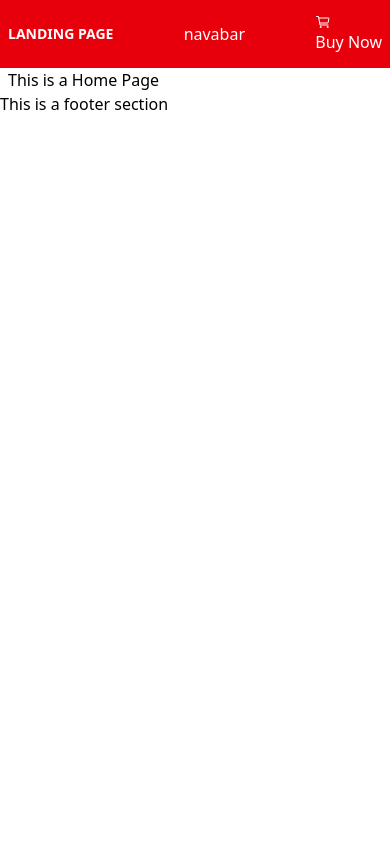
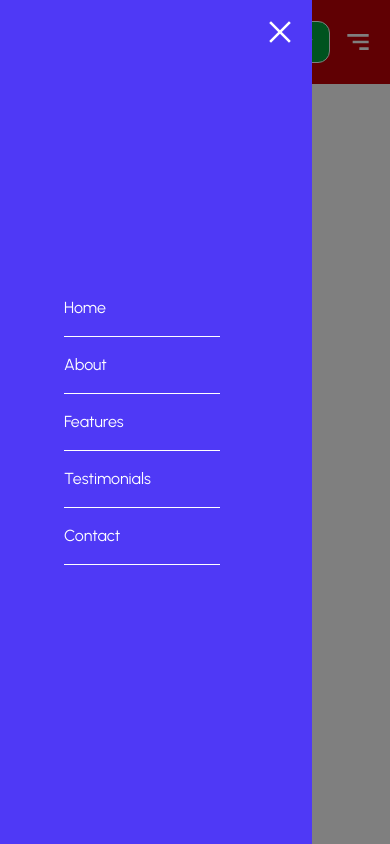
Before and after one commit to ansariali-merndev/00_LandingPage, a Next.js app: page / in a window 390 px wide. Built offline with nearby package versions, Linux system fonts and the light colour scheme.

Commit message:
Navbar completed but facing little problem

```diff
--- a/src/app/layout.tsx
+++ b/src/app/layout.tsx
@@ -1,19 +1,23 @@
 import "./globals.css";
 import React from "react";
-import { Footer } from "../components/footer/Footer";
-import Navbar from "../components/header/ResponsiveNav";
+import { Urbanist } from "next/font/google";
+import Navbar from "@/components/header/ResNav";
 
 type RootLayoutProps = {
   children: React.ReactNode;
 };
 
+const urbanist = Urbanist({
+  subsets: ["latin"],
+  weight: ["400", "500", "600", "700", "800", "900"],
+});
+
 export default function RootLayout({ children }: RootLayoutProps) {
   return (
     <html lang="en">
-      <body>
+      <body className={urbanist.className}>
         <Navbar />
-        <section className="mx-2 sm:mx-4 md:mx-12 lg:mx-18">{children}</section>
-        <Footer />
+        {children}
       </body>
     </html>
   );
--- a/src/components/Header/MobNav.jsx
+++ /dev/null
@@ -1,7 +0,0 @@
-export default function MobNav() {
-  return (
-    <>
-      <h2>Mobile Navbar</h2>
-    </>
-  );
-}
--- a/src/components/Header/Navbar.jsx
+++ /dev/null
@@ -1,7 +0,0 @@
-export default function Nav() {
-  return (
-    <>
-      <h2>navabar</h2>
-    </>
-  );
-}
--- a/src/components/Header/ResponsiveNav.jsx
+++ /dev/null
@@ -1,22 +0,0 @@
-import MobNav from "./MobNav";
-import Nav from "./Navbar";
-import { IoCartOutline } from "react-icons/io5";
-
-export default function Navbar() {
-  return (
-    <header className="flex items-center justify-between h-[8vh] sm:h-[10vh] bg-red-600 px-2 sm:px-4 md:px-12 lg:px-18 text-white">
-      <div className="font-bold uppercase text-[14px] sm:text-xl ">
-        Landing Page
-      </div>
-      <div>
-        <Nav />
-      </div>
-      <div>
-        <span>
-          <IoCartOutline />
-          <button>Buy Now</button>
-        </span>
-      </div>
-    </header>
-  );
-}
--- /dev/null
+++ b/src/components/header/MobNav.tsx
@@ -0,0 +1,36 @@
+"use client";
+import { AiOutlineClose } from "react-icons/ai";
+
+type props = {
+  isOpen: boolean;
+  onClose: () => void;
+};
+
+export default function MobNav({ isOpen, onClose }: props) {
+  return (
+    <div className="lg:hidden">
+      <div
+        className={`fixed inset-0 transform transition-all duration-300 z-[102] bg-black ${
+          isOpen ? "opacity-50" : "opacity-0"
+        }  w-full h-screen`}
+      ></div>
+      <div
+        className={`text-white fixed inset-0 flex flex-col justify-center h-full bg-indigo-600 w-[80%] sm:w-[60%] z-[1010] transform transition-transform duration-300 ${
+          isOpen ? "translate-x-0" : "-translate-x-full"
+        }`}
+      >
+        <span
+          className="absolute top-4 right-4 z-[1200] cursor-pointer"
+          onClick={onClose}
+        >
+          <AiOutlineClose className="text-white h-8 w-8" />
+        </span>
+        <p className="border-b cursor-pointer py-4 w-1/2 ml-16">Home</p>
+        <p className="border-b cursor-pointer py-4 w-1/2 ml-16">About</p>
+        <p className="border-b cursor-pointer py-4 w-1/2 ml-16">Features</p>
+        <p className="border-b cursor-pointer py-4 w-1/2 ml-16">Testimonials</p>
+        <p className="border-b cursor-pointer py-4 w-1/2 ml-16">Contact</p>
+      </div>
+    </div>
+  );
+}
--- /dev/null
+++ b/src/components/header/Nav.tsx
@@ -0,0 +1,32 @@
+import { IoCartOutline } from "react-icons/io5";
+import { BiMenuAltRight } from "react-icons/bi";
+
+type props = {
+  onMenuClick: () => void;
+};
+
+export default function Nav({ onMenuClick }: props) {
+  return (
+    <header className="bg-red-700 text-white flex justify-between items-center px-4 sm:px-12 md:px-18 lg:px-24 h-[10vh] z-[100]">
+      <h2>Landing Page</h2>
+      <nav className="hidden lg:flex gap-12">
+        <span className="hover:text-green-300 cursor-pointer">Home</span>
+        <span className="hover:text-green-300 cursor-pointer">About</span>
+        <span className="hover:text-green-300 cursor-pointer">Features</span>
+        <span className="hover:text-green-300 cursor-pointer">
+          Testimonials
+        </span>
+        <span className="hover:text-green-300 cursor-pointer">Contact</span>
+      </nav>
+      <div className="flex gap-3 items-center">
+        <span className="flex items-center gap-2 bg-green-600 px-4 py-2 border cursor-pointer rounded-xl">
+          <IoCartOutline />
+          <button className="cursor-pointer">Buy Now</button>
+        </span>
+        <button className="block lg:hidden" onClick={onMenuClick}>
+          <BiMenuAltRight className="h-8 w-8" />
+        </button>
+      </div>
+    </header>
+  );
+}
--- /dev/null
+++ b/src/components/header/ResNav.tsx
@@ -0,0 +1,28 @@
+"use client";
+
+import { useEffect, useState } from "react";
+import MobNav from "./MobNav";
+import Nav from "./Nav";
+
+export default function Navbar() {
+  const [openMobNav, setOpenMobNav] = useState<boolean>(true);
+
+  const handleOpen = () => {
+    setOpenMobNav(true);
+  };
+
+  const handleClose = () => {
+    setOpenMobNav(false);
+  };
+
+  useEffect(() => {
+    console.log(openMobNav);
+  }, [openMobNav]);
+
+  return (
+    <>
+      <Nav onMenuClick={handleOpen} />
+      <MobNav isOpen={openMobNav} onClose={handleClose} />
+    </>
+  );
+}
```
Also changed, not shown: src/components/footer/Footer.tsx (renamed from src/components/footer/Footer.jsx).
